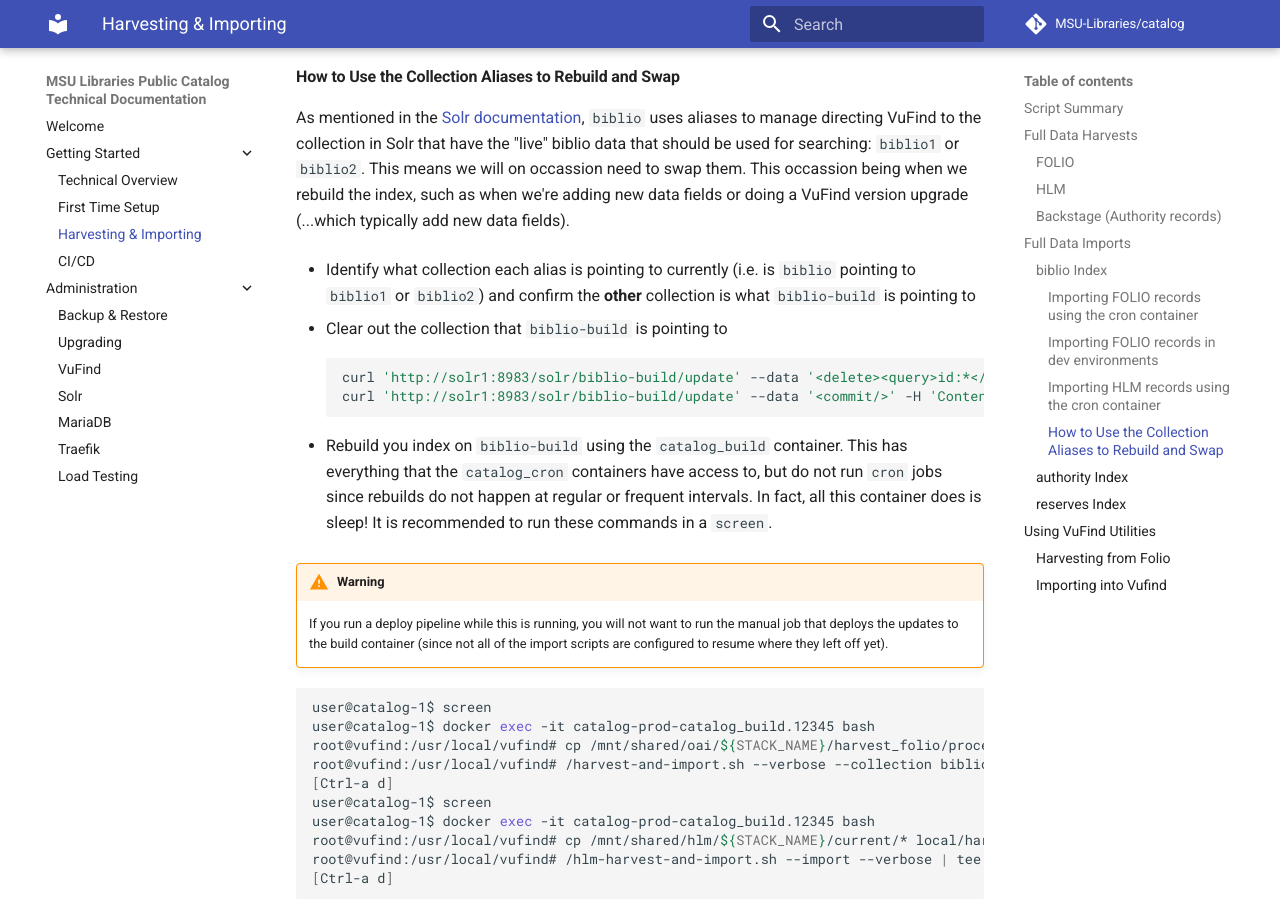
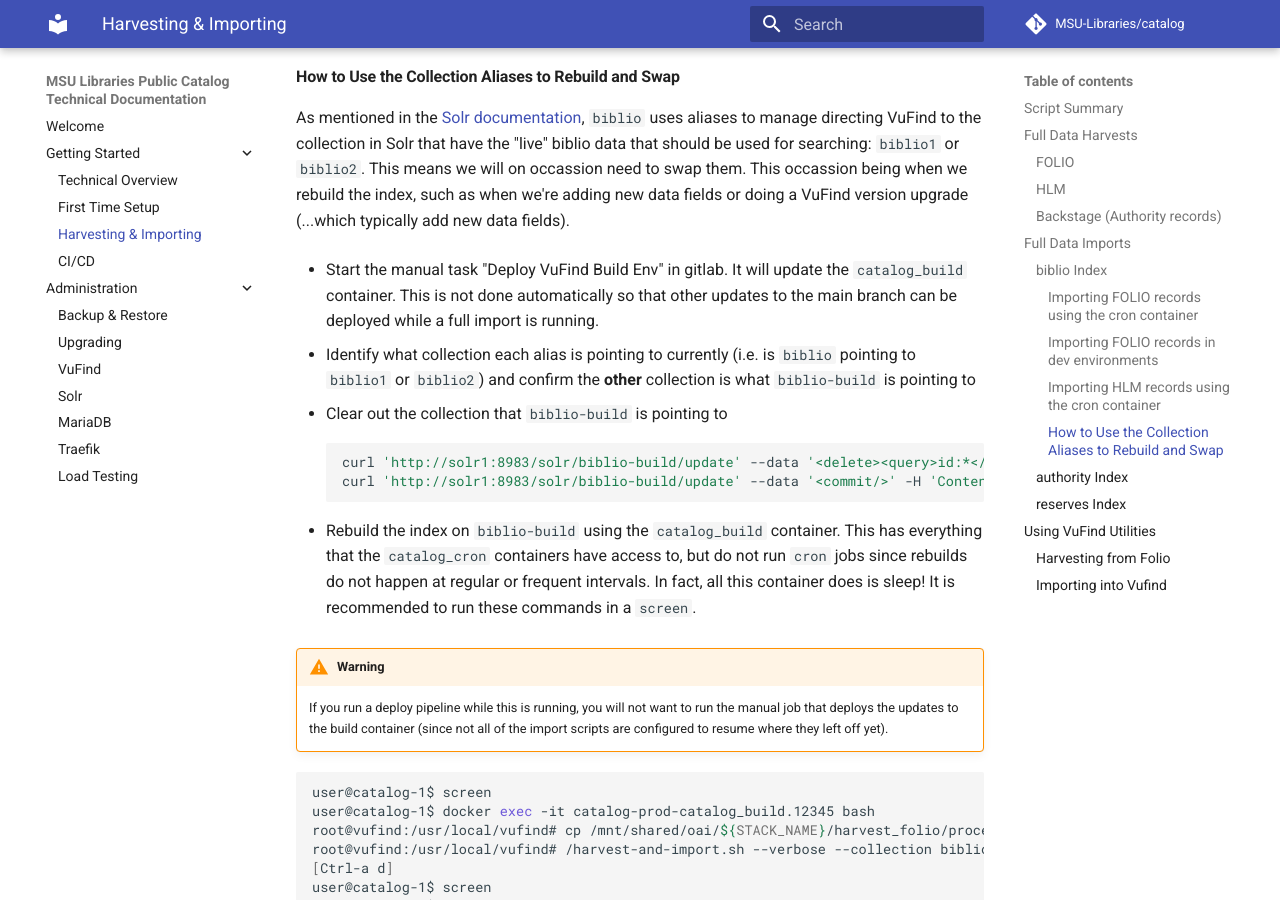
Before and after one commit to MSU-Libraries/catalog, an MkDocs documentation site: the page built from docs/harvesting-and-importing.md, in a window 1280 px wide and 900 px high, scrolled down 3386 px. Built offline with MkDocs 1.6.1 and Material for MkDocs 9.7.7, drawn with Linux system fonts in a browser that asks for light colours; comment, search, counter and statistics services are not loaded.

Commit message:
Updated doc for full import with build container

````diff
--- a/docs/harvesting-and-importing.md
+++ b/docs/harvesting-and-importing.md
@@ -132,6 +132,9 @@
 such as when we're adding new data fields or doing a VuFind version upgrade (...which typically
 add new data fields).
 
+* Start the manual task "Deploy VuFind Build Env" in gitlab. It will update the `catalog_build` container.
+This is not done automatically so that other updates to the main branch can be deployed while a full import is running.
+
 * Identify what collection each alias is pointing to currently (i.e. is `biblio` pointing
 to `biblio1` or `biblio2`) and confirm the **other** collection is what `biblio-build` is
 pointing to
@@ -142,7 +145,7 @@
 curl 'http://solr1:8983/solr/biblio-build/update' --data '<commit/>' -H 'Content-type:text/xml; charset=utf-8'
 ```
 
-* Rebuild you index on `biblio-build` using the `catalog_build` container. This has
+* Rebuild the index on `biblio-build` using the `catalog_build` container. This has
 everything that the `catalog_cron` containers have access to, but do not run `cron`
 jobs since rebuilds do not happen at regular or frequent intervals. In fact, all this container
 does is sleep! It is recommended to run these commands in a `screen`.
````
